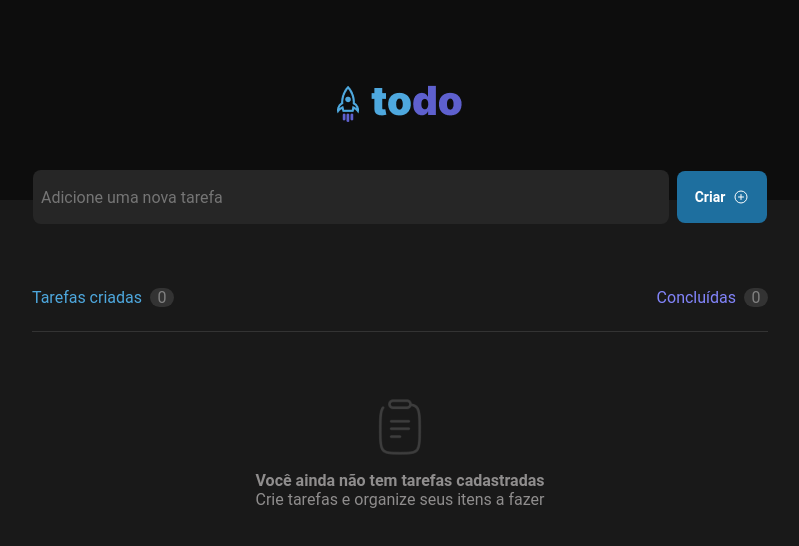
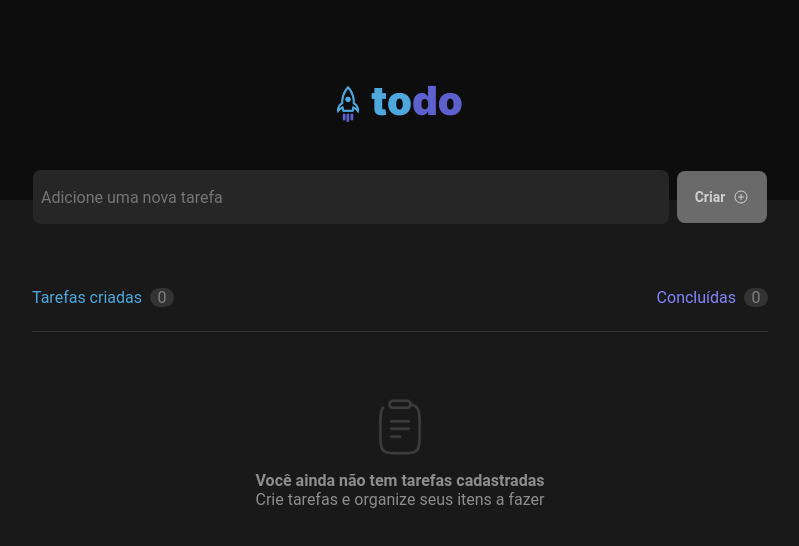
Before and after one commit to AnaVitorio/toDoList, a React (Vite) app: page / in a window 1280 px wide. Shown: the top 546 px of the page, without its empty margins (240-1039 px from the left). Built offline with nearby package versions, Linux system fonts and the light colour scheme.

Commit message:
desabilitando botão criar se input vazio

```diff
--- a/src/componets/AdicionarTarefa.module.css
+++ b/src/componets/AdicionarTarefa.module.css
@@ -36,3 +36,8 @@
 .adicionarTarefa button:hover{
     background-color: var(--blue-700);
 }
+
+.adicionarTarefa button:disabled{
+    opacity: 0.8;
+    background-color: var(--gray-200);
+}
--- a/src/componets/AdicionarTarefa.tsx
+++ b/src/componets/AdicionarTarefa.tsx
@@ -43,7 +43,7 @@ export function AdicionarTarefa(props: Parameters) {
         placeholder="Adicione uma nova tarefa"
         value={textoNovaTarefa}
       ></input>
-      <button>
+      <button disabled={textoNovaTarefa===""}>
         Criar
         <PlusCircle size={16} />
       </button>
```
